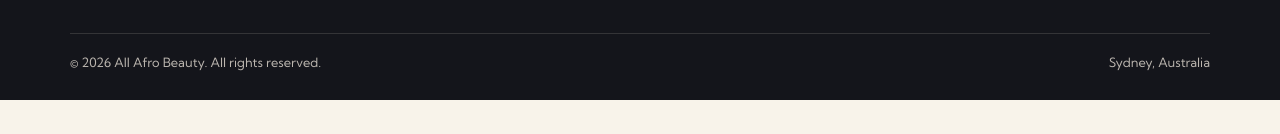
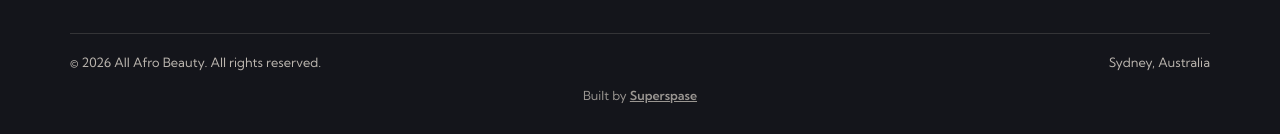
Before and after one commit to Freshiivy1/Afro-beauty-, a plain HTML site: page index.html in a window 1280 px wide. Shown: the part 6210-6344 px from the top of the page. Before the commit the page ends 6310 px from the top, so only its background shows below. Drawn offline with nearby package versions, Linux system fonts and the light colour scheme; a web font is replaced by a local one.

Commit message:
Add Built by Superspase footer credit
Co-Authored-By: Claude Fable 5.2 <noreply@anthropic.com>
Claude-Session: https://claude.ai/code/session_016LGHDAXArTJfrddCpMfhH1

```diff
--- a/index.html
+++ b/index.html
@@ -279,6 +279,7 @@ footer.site{background:var(--ink);color:rgba(244,236,225,.75);padding:52px 0 28p
 .news{display:flex;gap:8px;margin-top:16px;max-width:340px}
 .news .field{flex:1;background:transparent;border-color:rgba(244,236,225,.3);color:var(--shea)}
 .news .btn{padding:10px 16px}
+.built{margin-top:14px;font-size:.78rem;text-align:center;opacity:.8}.built a{color:inherit;font-weight:600;text-decoration:underline}
 .legal{margin-top:36px;padding-top:18px;border-top:1px solid rgba(244,236,225,.14);font-size:.8rem;display:flex;flex-wrap:wrap;gap:8px 20px;justify-content:space-between}
 @media (max-width:800px){.foot{grid-template-columns:1fr 1fr}.foot>div:first-child{grid-column:1/-1}}
 
@@ -568,6 +569,7 @@ header.site.solid .brand img{height:clamp(48px,5vw,76px)}
       <div><h4>Support</h4><ul><li><a href="#book">Contact us</a></li><li><a href="#book">Book the salon</a></li><li>Shipping and returns</li><li>Privacy policy</li></ul></div>
     </div>
     <div class="legal"><span>© 2026 All Afro Beauty. All rights reserved.</span><span>Sydney, Australia</span></div>
+    <p class="built">Built by <a href="https://superspase.com" target="_blank" rel="noopener">Superspase</a></p>
   </div>
 </footer>
 
```
